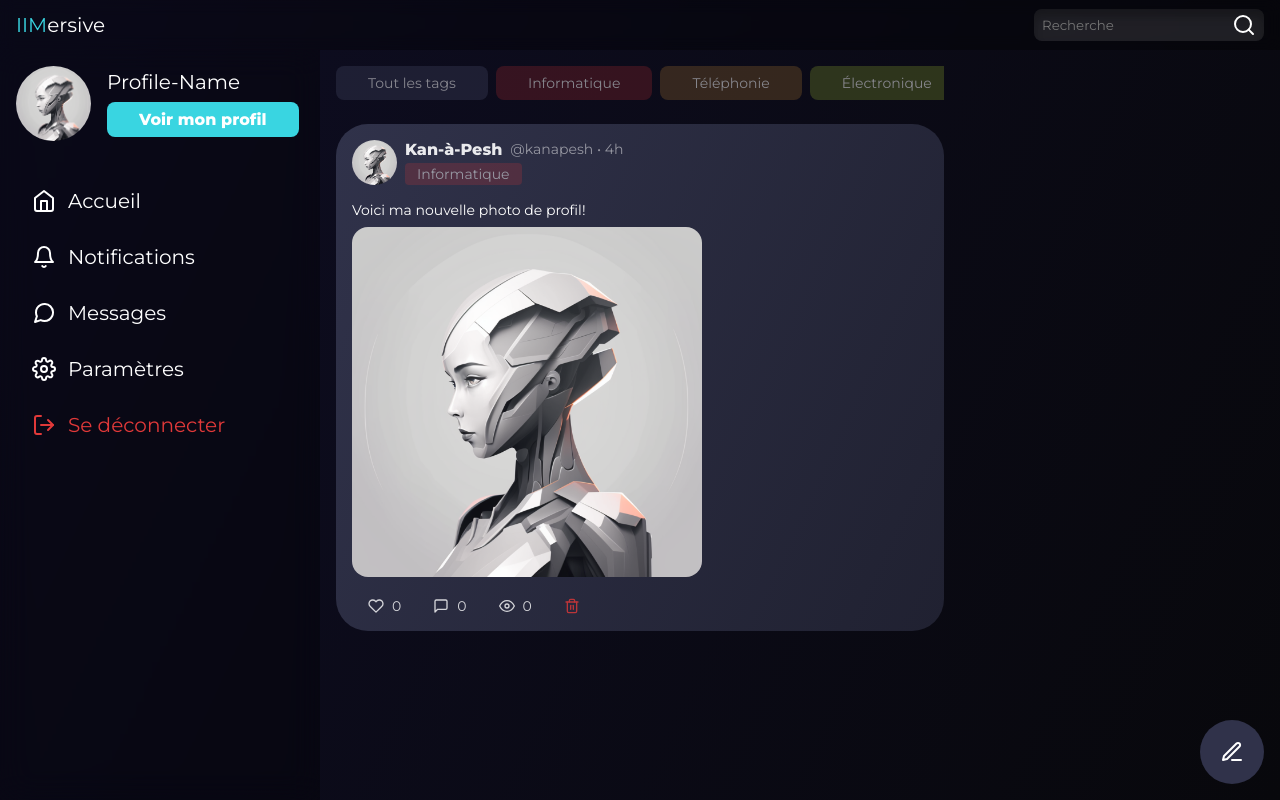
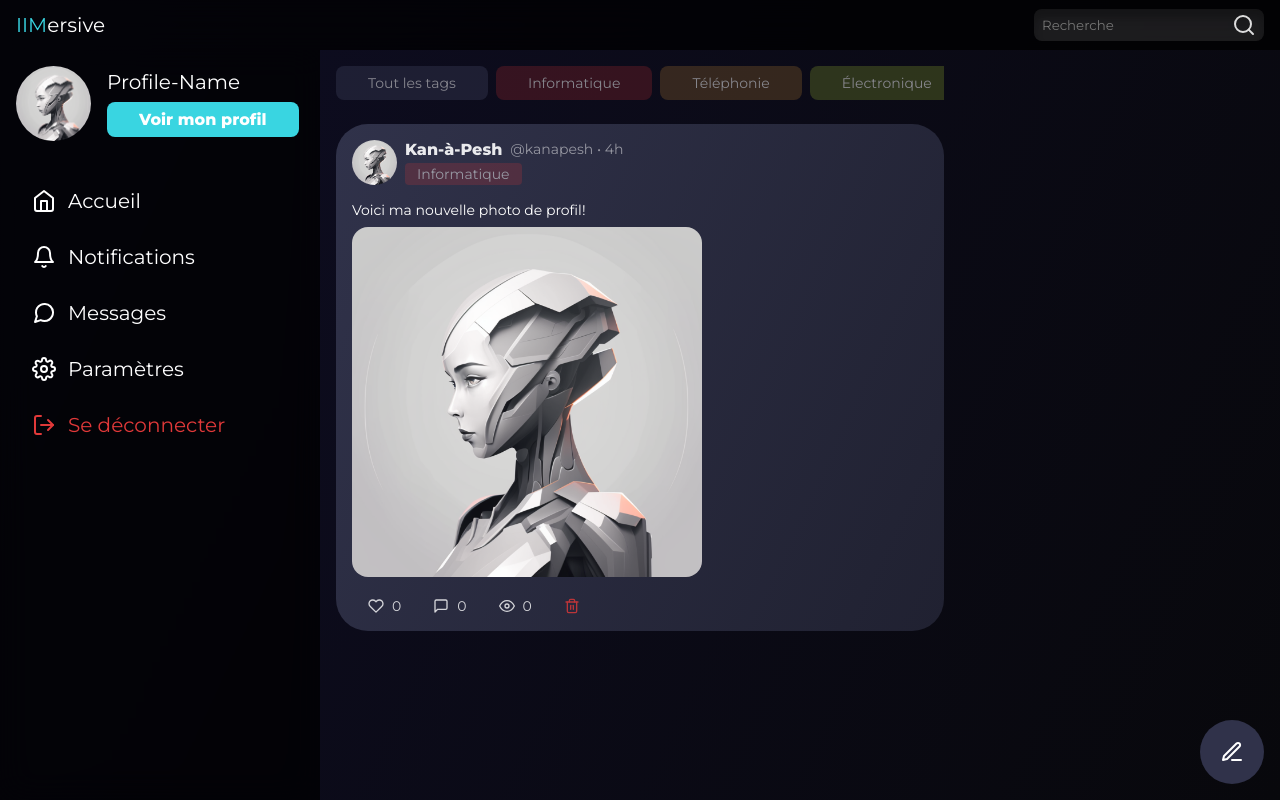
Before and after one commit to Kan-A-Pesh/b1-IIMersive, a PHP site: page / in a window 1280 px wide. Run offline with PHP 8.4, Linux system fonts and the light colour scheme.

Commit message:
💄 Edited navbar styles

```diff
--- a/css/components/navbar/navbar.css
+++ b/css/components/navbar/navbar.css
@@ -2,8 +2,8 @@ nav {
     height: 50px;
     width: 100%;
 
-    background: rgba(0, 0, 0, 0.3);
-    backdrop-filter: blur(7.5px);
+    background: rgba(0, 0, 0, 0.75);
+    backdrop-filter: blur(15px);
 
     display: flex;
     align-items: center;
@@ -19,6 +19,15 @@ nav .input {
     background: rgba(255, 255, 255, 0.1);
 }
 
+nav img {
+    cursor: pointer;
+    opacity: .85;
+}
+
+nav img:hover {
+    opacity: 1;
+}
+
 @media screen and (min-width: 768px) {
     nav .menu {
         display: none;
--- a/css/components/navbar/sidebar.css
+++ b/css/components/navbar/sidebar.css
@@ -6,7 +6,7 @@
     height: calc(100vh - 50px);
     width: 100vw;
 
-    background-color: rgba(0, 0, 0, 0.3);
+    background-color: rgba(0, 0, 0, 0.75);
     backdrop-filter: blur(15px);
     z-index: 100;
 
```
